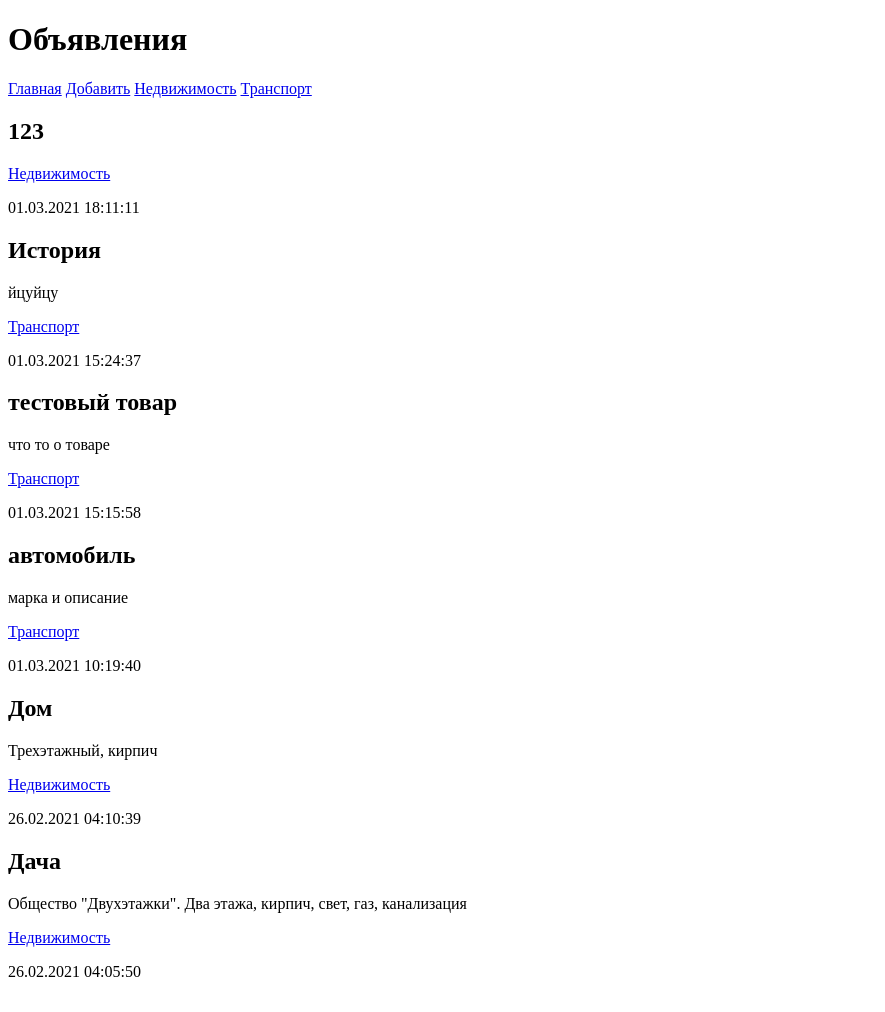
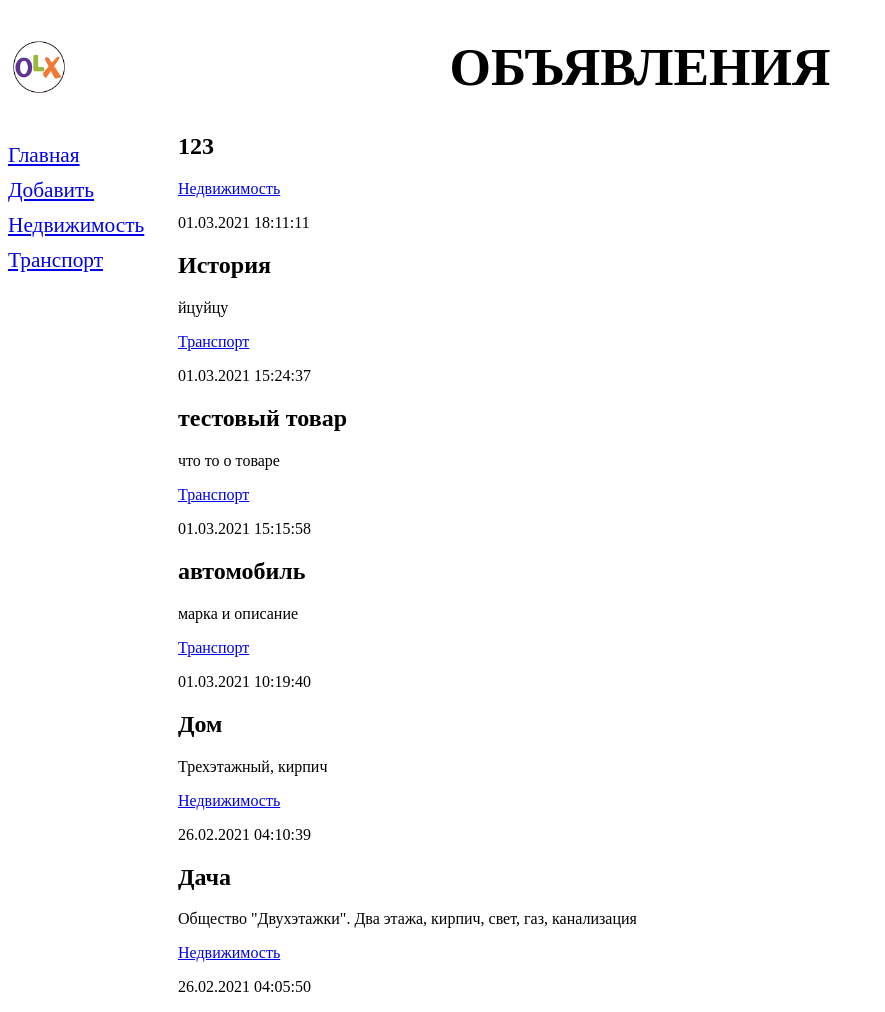
Before and after one commit to Parastichy/Django_3.0-Practice-creation-websites-in-Python, a Django app: page /bboard/ in a window 1280 px wide. Shown: the whole page, without its empty margins (0-885 px from the left). Before the commit the page ends 977 px from the top, so only its background shows below. Run offline with Django 3.2, Linux system fonts and the light colour scheme; data comes from the database, SQL or seed files in the repository.

Commit message:
Задействован СSS и статические файлы

```diff
--- /dev/null
+++ b/samplesite/bboard/static/bboard/style.css
@@ -0,0 +1,21 @@
+header h1 {
+    font-size: 40pt;
+    text-transform: uppercase;
+    text-align: center;
+    background: url("bg.png") left / auto 100% no-repeat;
+}
+
+nav {
+    font-size: 16pt;
+    width: 150px;
+    float: left;
+}
+
+nav a {
+    display: block;
+    margin: 10px 0px;
+}
+
+section {
+    margin-left: 170px;
+}
--- a/samplesite/bboard/templates/layout/basic.html
+++ b/samplesite/bboard/templates/layout/basic.html
@@ -1,8 +1,10 @@
+{% load static %}
 <!DOCTYPE html>
 <html>
     <head>
         <meta charset="UTF-8">
         <title>{% block title %}Главная{% endblock %} :: Доска объявлений</title>
+        <link rel="stylesheet" type="text/css" href="{% static 'bboard/style.css' %}">
     </head>
     <body>
         <header>
```
Also changed, not shown: samplesite/bboard/static/bboard/bg.png (added).
